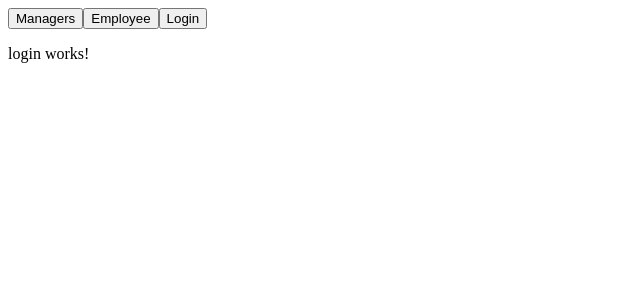
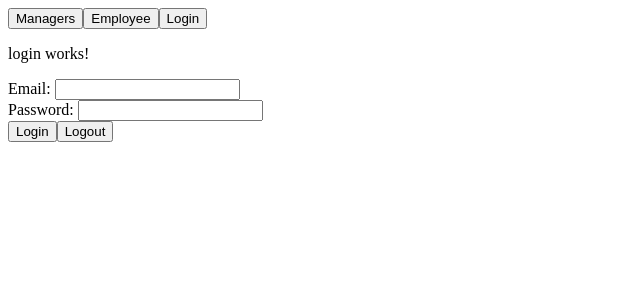
Before and after one commit to Vicente-jpro/learning-angular, an Angular app in the folder learn/: page /login in a window 1280 px wide. Shown: the top 300 px of the page, without its empty margins (0-640 px from the left). Built offline with nearby package versions, Linux system fonts and the light colour scheme.

Commit message:
feat: feature

```diff
--- a/learn/src/app/app.component.ts
+++ b/learn/src/app/app.component.ts
@@ -1,7 +1,6 @@
 import { Component, Inject, OnInit } from '@angular/core';
 import { RouterOutlet, RouterLink } from '@angular/router';
 import { FormsModule} from '@angular/forms';
-import { RoomsComponent } from './rooms/rooms.component';
 import { localStorageToken } from './localstorage.token';
 
 @Component({
@@ -9,8 +8,7 @@ import { localStorageToken } from './localstorage.token';
   imports: [
     RouterOutlet,
     RouterLink,
-    FormsModule,
-    RoomsComponent
+    FormsModule
   ],
   standalone: true,
   templateUrl: './app.component.html',
--- a/learn/src/app/app.routes.ts
+++ b/learn/src/app/app.routes.ts
@@ -4,10 +4,12 @@ import { EmployeeComponent } from './employee/employee.component';
 import { HomeComponent } from './home/home.component';
 import { NotfoundComponent } from './notfound/notfound.component';
 import { loginGuard } from './guards/login.guard';
+import { managerGuard } from './manager/guards/manager.guard';
 
 export const routes: Routes = [
     {
         path: 'managers',
+        canActivateChild: [managerGuard],
         children: [
             {
                 path: '',
--- a/learn/src/app/guards/login.guard.ts
+++ b/learn/src/app/guards/login.guard.ts
@@ -1,6 +1,10 @@
 import { CanActivateFn } from '@angular/router';
+import { LoginService } from '../login/login.service';
+import { inject } from '@angular/core';
 
 export const loginGuard: CanActivateFn = (route, state) => {
- // return true;
- return false
+
+  let service = inject(LoginService);
+
+ return service.isLoggedIn;
 };
--- a/learn/src/app/login/login.component.html
+++ b/learn/src/app/login/login.component.html
@@ -1 +1,13 @@
 <p>login works!</p>
+
+<form [formGroup]="loginForm" (ngSubmit)="onSubmit()">
+  <label for="email">Email: </label>
+  <input id="email" type="email" formControlName="email" />
+  <br>
+  <label for="password">Password: </label>
+  <input id="password" type="password" formControlName="password" />
+  <br>
+  <button type="submit" [disabled]="loginForm.invalid">Login</button>
+  <button type="button" (click)="logout()">Logout</button>
+
+</form>
--- a/learn/src/app/login/login.component.ts
+++ b/learn/src/app/login/login.component.ts
@@ -1,12 +1,46 @@
-import { Component } from '@angular/core';
-import { RouterLink } from '@angular/router';
+import { Component, inject } from '@angular/core';
+import { ActivatedRoute, Router } from '@angular/router';
+import { LoginService } from './login.service';
+import { FormBuilder, ReactiveFormsModule } from '@angular/forms';
 
 @Component({
   selector: 'app-login',
   standalone: true,
-  imports: [],
+  imports: [ReactiveFormsModule],
   templateUrl: './login.component.html'
 })
 export class LoginComponent {
 
+  private formBuilder = inject(FormBuilder);
+
+  loginForm = this.formBuilder.group({
+    email: [''],
+    password: ['']
+  });
+
+  constructor(private service: LoginService, private route: Router) { }
+
+
+
+  onSubmit(): void {
+    const email = this.loginForm.get('email')?.value;
+    const password = this.loginForm.get('password')?.value;
+
+
+    let isLogin = this.service.login(email!, password!);
+
+    console.log(email, password, isLogin);
+    if (isLogin) {
+       console.log(email, password, isLogin);
+      this.route.navigate(['/managers']);
+    }
+  }
+
+
+
+  logout(): void {
+    this.service.logout();
+    console.log('Logged out successfully');
+  }
+
 }
--- /dev/null
+++ b/learn/src/app/login/login.service.ts
@@ -0,0 +1,23 @@
+import { inject, Injectable } from '@angular/core';
+import { FormBuilder} from '@angular/forms';
+
+
+@Injectable({
+  providedIn: 'root'
+})
+export class LoginService {
+
+  isLoggedIn: boolean = false;
+
+  login(email: string, password: string): void | boolean {
+    if(email === 'vicente.simao.rails@gmail.com' && password === '1234'){
+      this.isLoggedIn = true;
+
+    return this.isLoggedIn;
+    }
+  }
+
+  logout(): void {
+    this.isLoggedIn = false;
+  }
+}
--- /dev/null
+++ b/learn/src/app/manager/guards/manager.guard.ts
@@ -0,0 +1,5 @@
+import { CanActivateChildFn } from '@angular/router';
+
+export const managerGuard: CanActivateChildFn = (childRoute, state) => {
+  return false;
+};
```
